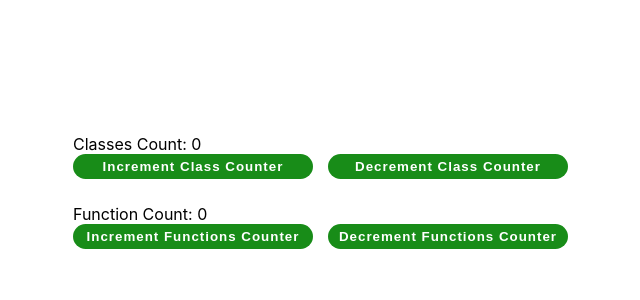
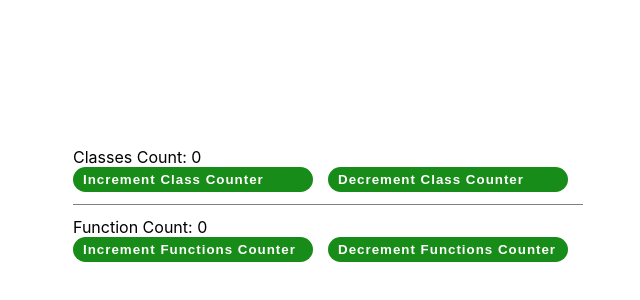
Before and after one commit to rdjennings/redux-redo, a React (Create React App) app: page / in a window 1280 px wide. Shown: the part 196-496 px from the top of the page, without its empty margins (312-952 px from the left). Built offline with nearby package versions, Linux system fonts and the light colour scheme.

Commit message:
last css ... done

```diff
--- a/src/App.css
+++ b/src/App.css
@@ -1,5 +1,10 @@
 .wrapper {
-	margin-bottom: 25px;
+	border-bottom: 1px solid gray;
+	padding: 12px 0;
+}
+
+.wrapper:last-of-type {
+	border-bottom: 0;
 }
 
 .wrapper button {
@@ -15,6 +20,7 @@
 	opacity: 0.9;
 	outline: none;
 	padding: 5px 10px;
+	text-align: left;
 }
 
 .wrapper button.busy {
```
